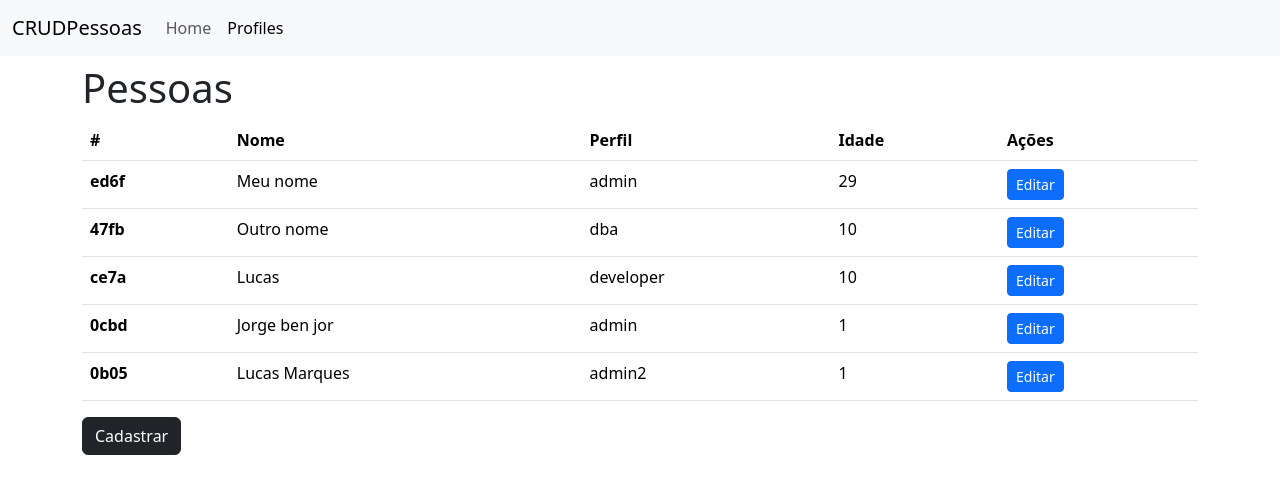
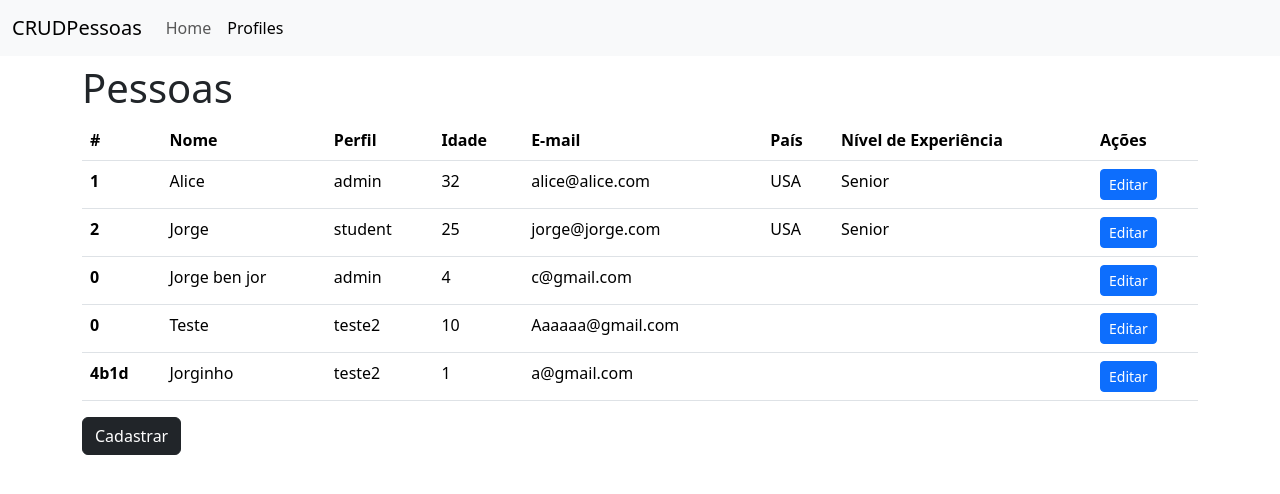
Before and after one commit to LucasMarquesV/AngularCRUD, an Angular app: page /profile in a window 1280 px wide. Shown: the top 494 px of the page. Built offline with nearby package versions, Linux system fonts and the light colour scheme; data requests are answered from the project's data file.

Commit message:
[FEAT] - Criando a entidade pessoas

```diff
--- a/db.json
+++ b/db.json
@@ -1,34 +1,54 @@
 {
   "profiles": [
     {
-      "id": "ed6f",
-      "name": "Meu nome",
-      "role": "admin",
-      "age": 29
+      "id": "1",
+      "nome": "Alice",
+      "perfil": "admin",
+      "idade": 32,
+      "email": "alice@alice.com",
+      "ativo": true,
+      "pais": "USA",
+      "nivelDeExperiencia": "Senior"
     },
     {
-      "id": "47fb",
-      "name": "Outro nome",
-      "role": "dba",
-      "age": 10
+      "id": "2",
+      "nome": "Jorge",
+      "perfil": "student",
+      "idade": 25,
+      "email": "jorge@jorge.com",
+      "ativo": true,
+      "pais": "USA",
+      "nivelDeExperiencia": "Senior"
     },
     {
-      "id": "ce7a",
-      "name": "Lucas",
-      "role": "developer",
-      "age": 10
+      "id": 0,
+      "nome": "Jorge ben jor",
+      "perfil": "admin",
+      "idade": 4,
+      "email": "c@gmail.com",
+      "ativo": true,
+      "pais": "",
+      "nivelDeExperiencia": ""
     },
     {
-      "id": "0cbd",
-      "name": "Jorge ben jor",
-      "role": "admin",
-      "age": 1
+      "id": 0,
+      "nome": "Teste",
+      "perfil": "teste2",
+      "idade": 10,
+      "email": "Aaaaaa@gmail.com",
+      "ativo": true,
+      "pais": "",
+      "nivelDeExperiencia": ""
     },
     {
-      "id": "0b05",
-      "name": "Lucas Marques",
-      "role": "admin2",
-      "age": 1
+      "id": "4b1d",
+      "nome": "Jorginho",
+      "perfil": "teste2",
+      "idade": 1,
+      "email": "a@gmail.com",
+      "ativo": true,
+      "pais": "",
+      "nivelDeExperiencia": ""
     }
   ]
 }
--- a/src/app/app-routing.module.ts
+++ b/src/app/app-routing.module.ts
@@ -5,6 +5,9 @@ import { ProfileListComponent } from './pages/profile/profile-list/profile-list.
 import { ProfileCreateUpdateComponent } from './pages/profile/profile-create-update/profile-create-update.component';
 
 const routes: Routes = [
+  {
+    path: '', component: HomeComponent
+  },
   {
     path: 'home', component: HomeComponent
   },
--- /dev/null
+++ b/src/app/interfaces/profile.ts
@@ -0,0 +1,10 @@
+export interface Profile{
+    id: string;
+    nome: string;
+    perfil: string;
+    idade: number;
+    email: string;
+    ativo?: boolean;
+    pais?: string;
+    nivelDeExperiencia?: string;
+}
--- a/src/app/pages/profile/profile-create-update/profile-create-update.component.html
+++ b/src/app/pages/profile/profile-create-update/profile-create-update.component.html
@@ -2,16 +2,29 @@
     <form (ngSubmit)="onSubmit()" [formGroup]="profileForm">
         <div class="mb-3">
             <label for="name" class="form-label">Nome</label>
-            <input type="text" class="form-control" id="name" formControlName="name" name="name">
+            <input type="text" class="form-control" id="nome" formControlName="nome" name="name">
         </div>
         <div class="mb-3">
-            <label for="role" class="form-label">Perfil</label>
-            <input type="text" class="form-control" id="role" formControlName="role">
+            <label for="perfil" class="form-label">Perfil</label>
+            <input type="text" class="form-control" id="perfil" formControlName="perfil">
         </div>
         <div class="mb-3">
-            <label for="age" class="form-label">Idade</label>
-            <input type="number" class="form-control" id="age" formControlName="age">
+            <label for="idade" class="form-label">Idade</label>
+            <input type="number" class="form-control" id="idade" formControlName="idade">
+        </div>
+        <div class="mb-3">
+            <label for="email" class="form-label">E-mail</label>
+            <input type="text" class="form-control" id="email" formControlName="email">
+        </div>
+        <div class="mb-3">
+            <label for="pais" class="form-label">País</label>
+            <input type="text" class="form-control" id="pais" formControlName="pais">
+        </div>
+        <div class="mb-3">
+            <label for="nivelDeExperiencia" class="form-label">Nível de Experiência</label>
+            <input type="text" class="form-control" id="nivelDeExperiencia" formControlName="pais">
         </div>
         <button type="submit" class="btn btn-primary" [disabled]="!profileForm.valid">Cadastrar</button>
+        <a routerLink="/profile" class="btn btn-secondary">Voltar a lista</a>
     </form>
 </div>
--- a/src/app/pages/profile/profile-create-update/profile-create-update.component.ts
+++ b/src/app/pages/profile/profile-create-update/profile-create-update.component.ts
@@ -3,6 +3,7 @@ import { FormControl, FormGroup, Validators } from '@angular/forms';
 import { ProfileService } from '../../../services/profile.service';
 import Swal from 'sweetalert2';
 import { Router } from '@angular/router';
+import { Profile } from 'src/app/interfaces/profile';
 
 @Component({
   selector: 'app-profile-create-update',
@@ -14,22 +15,26 @@ export class ProfileCreateUpdateComponent {
   constructor(private profileService: ProfileService, private router: Router) {}
 
   profileForm = new FormGroup({
-    name: new FormControl('', Validators.required),
-    role: new FormControl('', Validators.required),
-    age: new FormControl(0, [Validators.required, Validators.min(0)])
-  })
+    nome: new FormControl('', Validators.required),
+    perfil: new FormControl('', Validators.required),
+    idade: new FormControl(0, [Validators.required, Validators.min(0)]),
+    email: new FormControl('', [Validators.required, Validators.email]),
+    ativo: new FormControl(true),
+    pais: new FormControl(''),
+    nivelDeExperiencia: new FormControl('')
+  });
 
   onSubmit() {
-    const profile = this.profileForm.value;
-    console.log(profile)
+    const profile: Profile = this.profileForm.value as Profile;
+    console.log(profile);
     this.profileService.cadastrar(profile).subscribe(result => {
-      console.log(result)
+      console.log(result);
       Swal.fire({
         title: 'Pessoa cadastrada com sucesso!',
-        text: 'PARABENS CHAMPS!!',
+        text: 'PARABÉNS CHAMPS!!',
         icon: 'success',
-      })
-      this.router.navigateByUrl('/profile')
+      });
+      this.router.navigateByUrl('/profile');
     });
   }
 }
--- a/src/app/pages/profile/profile-list/profile-list.component.html
+++ b/src/app/pages/profile/profile-list/profile-list.component.html
@@ -8,18 +8,23 @@
             <th scope="col">Nome</th>
             <th scope="col">Perfil</th>
             <th scope="col">Idade</th>
+            <th scope="col">E-mail</th>
+            <th scope="col">País</th>
+            <th scope="col">Nível de Experiência</th>
             <th scope="col">Ações</th>
           </tr>
         </thead>
         <tbody>
           <tr *ngFor="let profile of profiles">
             <th scope="row">{{ profile.id }}</th>
-            <td>{{ profile.name }}</td>
-            <td>{{ profile.role }}</td>
-            <td>{{ profile.age }}</td>
+            <td>{{ profile.nome }}</td>
+            <td>{{ profile.perfil }}</td>
+            <td>{{ profile.idade }}</td>
+            <td>{{ profile.email }}</td>
+            <td>{{ profile.pais }}</td>
+            <td>{{ profile.nivelDeExperiencia }}</td>
             <td>
-                <a class="btn btn-primary btn-sm" routerLink="/profile/edit/{{profile.id}}">Editar</a>
-
+                <a class="btn btn-primary btn-sm" [routerLink]="'/profile/edit/' + profile.id">Editar</a>
             </td>
           </tr>
         </tbody>
--- a/src/app/pages/profile/profile-list/profile-list.component.ts
+++ b/src/app/pages/profile/profile-list/profile-list.component.ts
@@ -1,22 +1,26 @@
-import { Component } from '@angular/core';
+import { Component, OnInit } from '@angular/core';
 import { ProfileService } from '../../../services/profile.service';
-import { map } from 'rxjs';
+import { Profile } from '../../../interfaces/profile'; // ajuste o caminho conforme necessário
 
 @Component({
   selector: 'app-profile-list',
   templateUrl: './profile-list.component.html',
   styleUrls: ['./profile-list.component.css']
 })
-export class ProfileListComponent {
+export class ProfileListComponent implements OnInit {
+  profiles: Profile[] = [];
+
   constructor(private profileService: ProfileService) {}
-  profiles: any;
 
   ngOnInit() {
-    this.profileService.buscarTodos().subscribe(result => {
+    this.profileService.buscarTodos().subscribe((result: Profile[]) => {
       this.profiles = result;
     }, error => {
       console.error(error);
     });
   }
 
+
+  editar(id: string){}
+  deletar(id: string){}
 }
--- a/src/app/services/profile.service.ts
+++ b/src/app/services/profile.service.ts
@@ -1,5 +1,6 @@
 import { Injectable } from '@angular/core';
 import { HttpClient } from '@angular/common/http';
+import { Profile } from '../interfaces/profile';
 
 @Injectable({
   providedIn: 'root'
@@ -11,10 +12,10 @@ export class ProfileService {
   constructor(private http: HttpClient) { }
 
   buscarTodos() {
-    return this.http.get(this.api);
+    return this.http.get<Profile[]>(this.api);
   }
 
-  cadastrar(profile: any) {
-    return this.http.post<any>(this.api, profile);
+  cadastrar(profile: Profile) {
+    return this.http.post<Profile>(this.api, profile);
   }
 }
--- a/tsconfig.json
+++ b/tsconfig.json
@@ -1,4 +1,3 @@
-/* To learn more about this file see: https://angular.io/config/tsconfig. */
 {
   "compileOnSave": false,
   "compilerOptions": {
```
Also changed, not shown: 1 other file (tests, documents, lock files or other folders).
